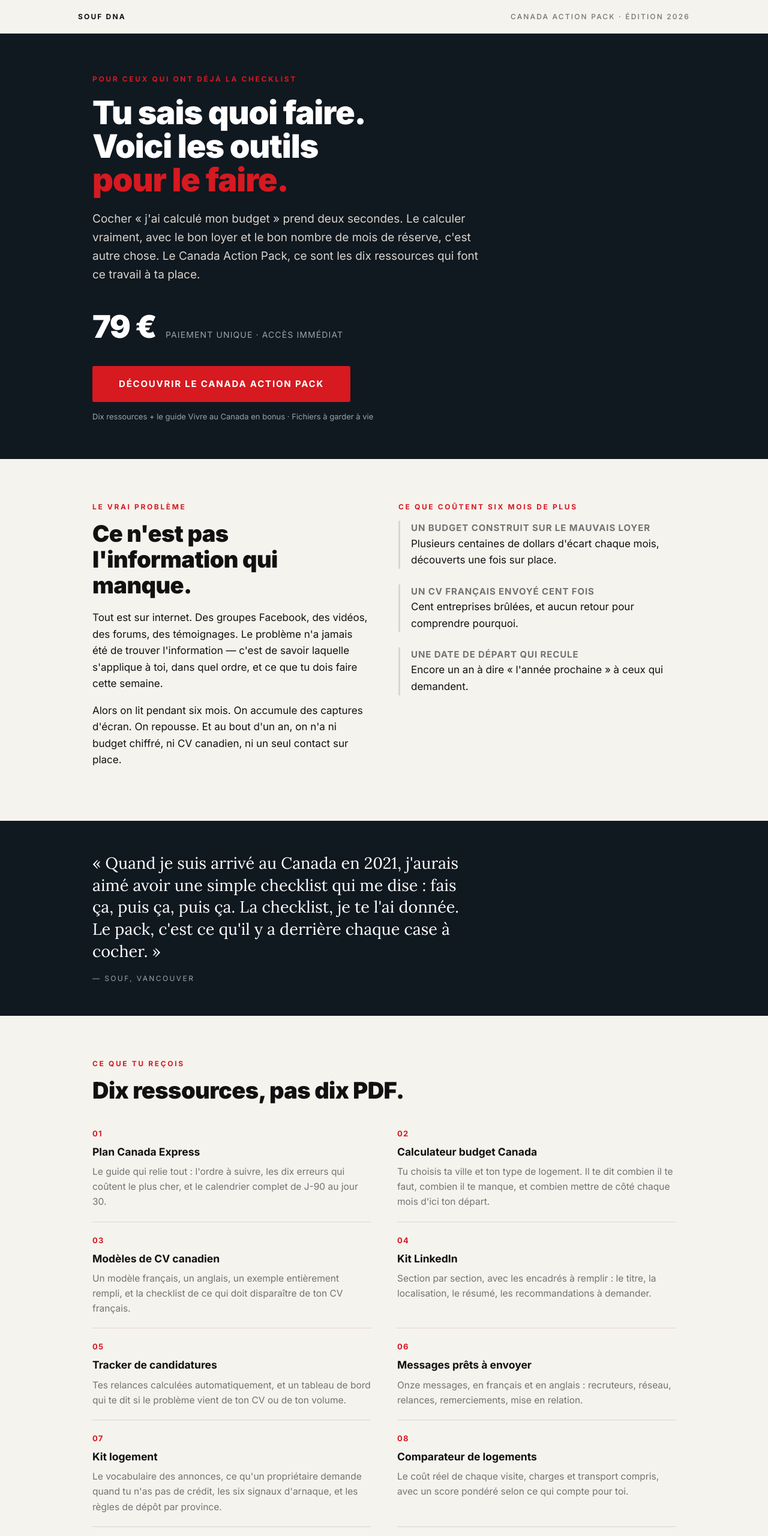
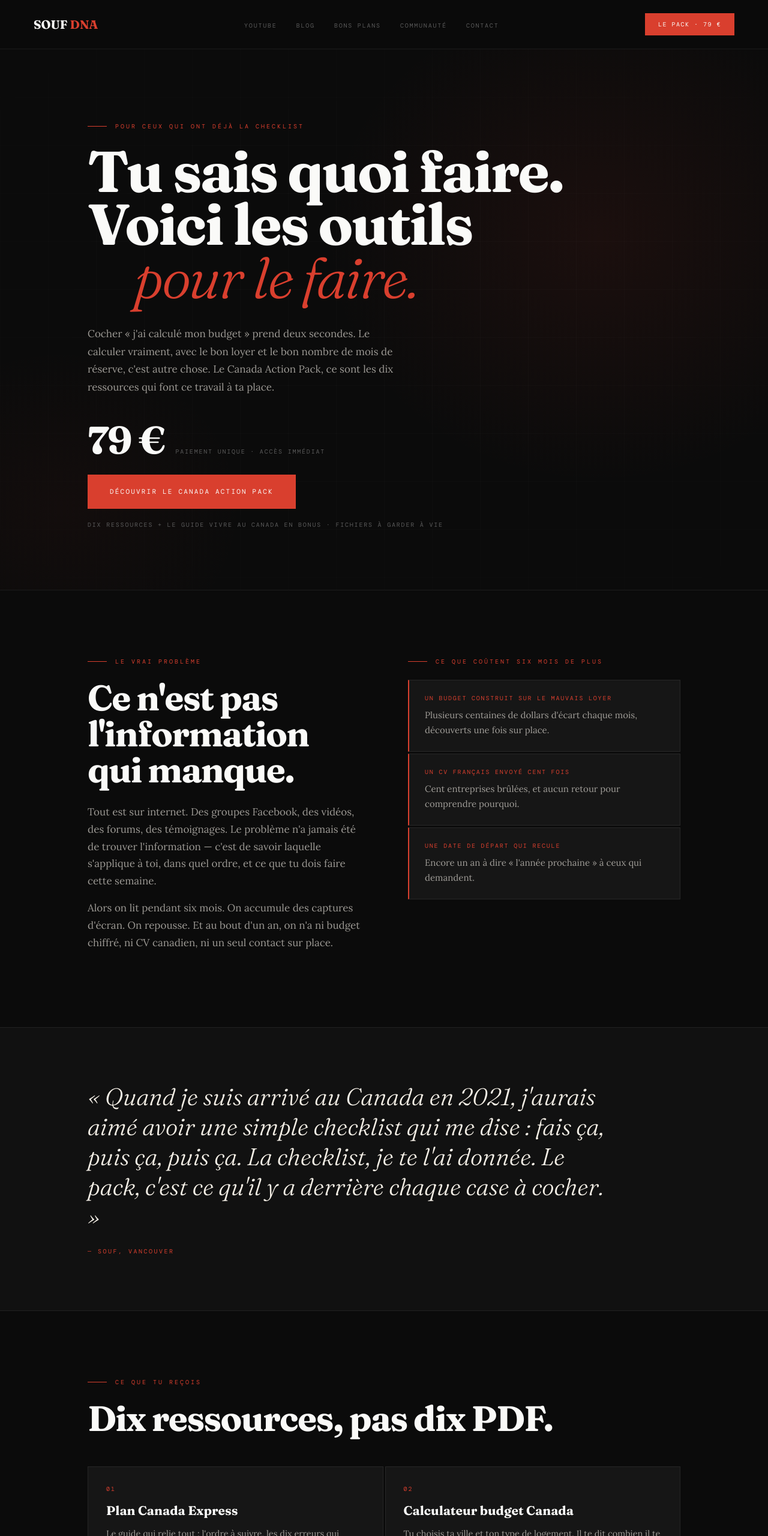
Before and after one commit to Soufianedna/Soufdna, a plain HTML site: page pack.html in a window 1280 px wide. Shown: the top 2560 px of the page at 60% size. Drawn offline with nearby package versions, Linux system fonts and the light colour scheme; a web font is replaced by a local one.

Commit message:
Page pack : nouvelle DA bleu, crème, rouge

```diff
--- a/pack.html
+++ b/pack.html
@@ -7,90 +7,117 @@
 <meta name="description" content="Dix ressources pour préparer ton départ au Canada : calculateur budget, CV canadien, kit LinkedIn, tracker, kit logement, plans jour par jour. Et en bonus, le guide Vivre au Canada.">
 <link rel="preconnect" href="https://fonts.googleapis.com">
 <link rel="preconnect" href="https://fonts.gstatic.com" crossorigin>
-<link href="https://fonts.googleapis.com/css2?family=Inter:wght@400;500;700;900&family=Lora:ital,wght@0,400;1,400&display=swap" rel="stylesheet">
+<link href="https://fonts.googleapis.com/css2?family=Fraunces:ital,opsz,wght@0,9..144,300;0,9..144,700;1,9..144,300;1,9..144,400&family=DM+Mono:ital@0;1&family=Lora:ital,wght@0,400;0,600;1,400&display=swap" rel="stylesheet">
 <style>
-  :root{
-    box-sizing:border-box;
-    padding-top:env(safe-area-inset-top,0px);
-    padding-bottom:env(safe-area-inset-bottom,0px);
-    --encre:#101820; --rouge:#D71920; --gris:#737373; --filet:#DBD6CB;
-    --fond:#F5F3EE; --texte:#111111; --carte:#FFFFFF;
-  }
-  @media (prefers-color-scheme: dark){
-    :root:not([data-theme="light"]){ --fond:#0C1318; --texte:#F2EFE9; --carte:#141C23; --filet:#26313A; --gris:#9AA4AC; }
-  }
-  :root[data-theme="dark"]{ --fond:#0C1318; --texte:#F2EFE9; --carte:#141C23; --filet:#26313A; --gris:#9AA4AC; }
-  *,*::before,*::after{box-sizing:inherit}
-  html{scroll-padding-top:env(safe-area-inset-top,0px); -webkit-text-size-adjust:100%}
-  body{margin:0; background:var(--fond); color:var(--texte);
-    font-family:Inter,-apple-system,BlinkMacSystemFont,"Segoe UI",Arial,sans-serif;
-    font-size:17px; line-height:1.62}
-  img{max-width:100%; height:auto; display:block}
-  .wrap{max-width:1020px; margin:0 auto; padding:0 24px}
-  .serif{font-family:Lora,Georgia,serif}
-  header{border-bottom:1px solid var(--filet)}
-  .bar{display:flex; justify-content:space-between; align-items:center; padding:18px 0; font-size:12px; letter-spacing:.18em; font-weight:700}
-  .bar .ed{color:var(--gris); font-weight:500}
+*,*::before,*::after{box-sizing:border-box;margin:0;padding:0}
+:root{--black:#0B0B0B;--black2:#111;--card:#161616;--red:#D93F2E;--red2:#F04E3C;--cream:#F4EFE6;--white:#FAFAF8;--mid:#5A5A5A;--dim:#2E2E2E;--border:rgba(255,255,255,0.07);--txt:rgba(244,239,230,.62)}
+html{scroll-behavior:smooth;-webkit-text-size-adjust:100%}
+body{background:var(--black);color:var(--white);font-family:'Lora',serif;font-size:17px;line-height:1.7;overflow-x:hidden}
+img{max-width:100%;height:auto;display:block}
+.wrap{max-width:1100px;margin:0 auto;padding:0 56px}
+.serif{font-family:'Fraunces',serif}
+nav{position:sticky;top:0;z-index:500;display:flex;justify-content:space-between;align-items:center;padding:22px 56px;padding-top:calc(22px + env(safe-area-inset-top,0px));backdrop-filter:blur(20px);-webkit-backdrop-filter:blur(20px);background:rgba(11,11,11,.88);border-bottom:1px solid var(--border)}
+.nav-logo{font-family:'Fraunces',serif;font-size:20px;font-weight:700;color:var(--white);text-decoration:none}
+.nav-logo span,.footer-logo span{color:var(--red)}
+.nav-links{display:flex;gap:32px;list-style:none}
+.nav-links a{font-family:'DM Mono',monospace;font-size:10px;letter-spacing:.18em;color:var(--mid);text-decoration:none;text-transform:uppercase;transition:color .25s}
+.nav-links a:hover{color:var(--white)}
+.nav-cta{font-family:'DM Mono',monospace;font-size:10px;letter-spacing:.15em;text-transform:uppercase;padding:10px 22px;background:var(--red);color:var(--white);text-decoration:none;transition:background .25s}
+.nav-cta:hover{background:var(--red2)}
 
-  .hero{background:var(--encre); color:#fff; padding:66px 0 60px}
-  .kicker{font-size:12px; letter-spacing:.22em; font-weight:700; color:var(--rouge); margin:0 0 18px}
-  h1{font-size:clamp(32px,4.6vw,54px); line-height:1.04; margin:0 0 22px; font-weight:900; letter-spacing:-.02em; max-width:16em}
-  h1 em{font-style:normal; color:var(--rouge)}
-  .sous{font-size:19px; color:#D9D4CC; margin:0 0 30px; max-width:34em}
-  .prixbloc{display:flex; align-items:baseline; gap:16px; margin:0 0 22px; flex-wrap:wrap}
-  .prix{font-size:52px; font-weight:900; letter-spacing:-.03em}
-  .prixnote{font-size:14px; color:#9AA4AC; letter-spacing:.08em}
-  .cta{display:inline-block; padding:18px 44px; background:var(--rouge); color:#fff; text-decoration:none;
-    border-radius:3px; font-size:15px; font-weight:700; letter-spacing:.12em}
-  .cta:hover{background:#B5141B}
-  .ctanote{font-size:13px; color:#9AA4AC; margin:14px 0 0}
+.hero{position:relative;overflow:hidden;padding:120px 0 100px;border-bottom:1px solid var(--border)}
+.hero::before{content:'';position:absolute;inset:0;background:radial-gradient(ellipse 55% 70% at 78% 35%,rgba(217,63,46,.08) 0%,transparent 65%),radial-gradient(ellipse 40% 50% at 8% 85%,rgba(217,63,46,.04) 0%,transparent 60%);pointer-events:none}
+.hero::after{content:'';position:absolute;inset:0;background-image:linear-gradient(rgba(255,255,255,.02) 1px,transparent 1px),linear-gradient(90deg,rgba(255,255,255,.02) 1px,transparent 1px);background-size:80px 80px;-webkit-mask-image:radial-gradient(ellipse 80% 80% at 50% 50%,black 30%,transparent 100%);mask-image:radial-gradient(ellipse 80% 80% at 50% 50%,black 30%,transparent 100%);pointer-events:none}
+.hero .wrap{position:relative;z-index:2}
+.kicker,.stitre{font-family:'DM Mono',monospace;font-size:10px;letter-spacing:.3em;color:var(--red);text-transform:uppercase;margin:0 0 22px;display:flex;align-items:center;gap:14px}
+.kicker::before,.stitre::before{content:'';width:32px;height:1px;background:var(--red)}
+h1{font-family:'Fraunces',serif;font-size:clamp(46px,7.5vw,112px);font-weight:700;line-height:.92;letter-spacing:-.03em;color:var(--white);margin:0 0 36px}
+h1 em{font-style:italic;font-weight:300;color:var(--red);display:inline-block;margin-left:clamp(20px,6vw,90px)}
+.sous{font-size:17px;line-height:1.75;color:var(--txt);max-width:520px;margin:0 0 40px}
+.prixbloc{display:flex;align-items:baseline;gap:18px;margin:0 0 26px;flex-wrap:wrap}
+.prix{font-family:'Fraunces',serif;font-size:64px;font-weight:700;letter-spacing:-.03em;line-height:1}
+.prixnote,.ctanote{font-family:'DM Mono',monospace;font-size:10px;letter-spacing:.18em;color:var(--mid);text-transform:uppercase}
+.cta{font-style:normal;display:inline-block;font-family:'DM Mono',monospace;font-size:11px;letter-spacing:.2em;text-transform:uppercase;padding:18px 36px;background:var(--red);color:var(--white);text-decoration:none;border:1px solid var(--red);transition:background .25s,transform .25s}
+.cta:hover{background:var(--red2);transform:translateY(-2px)}
+.ctanote{margin:18px 0 0}
 
-  section{padding:70px 0}
-  .stitre{font-size:12px; letter-spacing:.22em; font-weight:700; color:var(--rouge); margin:0 0 14px}
-  h2{font-size:clamp(26px,3.3vw,38px); line-height:1.12; margin:0 0 20px; font-weight:900; letter-spacing:-.015em; max-width:17em}
-  h3{font-size:19px; margin:0 0 8px; font-weight:700}
-  .deux{display:grid; grid-template-columns:1fr 1fr; gap:48px; align-items:start}
-  .gris{color:var(--gris)}
-  .res{display:grid; grid-template-columns:repeat(2,1fr); gap:0 44px}
-  .res .item{padding:20px 0; border-bottom:1px solid var(--filet)}
-  .res .n{font-size:13px; font-weight:700; color:var(--rouge); letter-spacing:.1em}
-  .res h4{margin:6px 0 6px; font-size:17.5px; font-weight:700}
-  .res p{margin:0; font-size:15.5px; color:var(--gris)}
-  .shot{border:1px solid var(--filet); border-radius:3px; margin-top:18px}
-  .bande{background:var(--encre); color:#fff; padding:52px 0}
-  .bande p{font-size:clamp(20px,2.5vw,27px); line-height:1.36; margin:0; max-width:24em}
-  .bande span{display:block; margin-top:18px; font-size:12px; letter-spacing:.2em; color:#9AA4AC}
-  .cols{display:grid; grid-template-columns:1fr 1fr; gap:40px}
-  .carte{background:var(--carte); border:1px solid var(--filet); border-radius:4px; padding:26px}
-  .carte ul{margin:12px 0 0; padding-left:20px}
-  .carte li{margin:8px 0; font-size:16px}
-  .avant{border-left:3px solid var(--filet); padding-left:18px; margin:0 0 26px}
-  .avant b{display:block; font-size:15px; color:var(--gris); letter-spacing:.06em}
-  .apres{border-left:3px solid var(--rouge); padding-left:18px; margin:0 0 26px}
-  .bonus{margin-top:44px; background:var(--encre); color:#fff; border-radius:4px; padding:34px 36px; display:grid; grid-template-columns:auto 1fr; gap:28px; align-items:center}
-  .bonus .tag{font-size:12px; letter-spacing:.22em; font-weight:700; color:var(--rouge); margin:0 0 10px}
-  .bonus h3{font-size:24px; margin:0 0 10px; color:#fff}
-  .bonus p{margin:0; color:#D9D4CC; font-size:16px}
-  .bonus .pages{font-size:64px; font-weight:900; letter-spacing:-.04em; line-height:1; color:#fff}
-  .bonus .pages small{display:block; font-size:12px; letter-spacing:.2em; color:#9AA4AC; font-weight:700; margin-top:6px}
-  @media (max-width:860px){ .bonus{grid-template-columns:1fr; padding:28px 24px} }
-  .faq dt{font-weight:700; margin:24px 0 6px; font-size:17px}
-  .faq dd{margin:0; color:var(--gris); font-size:16px}
-  .achat{background:var(--carte); border:1px solid var(--filet); border-radius:4px; padding:36px; text-align:center}
-  .achat .prix{color:var(--texte); font-size:46px}
-  footer{border-top:1px solid var(--filet); padding:26px 0 44px; font-size:12px; color:var(--gris); letter-spacing:.08em}
-  .legal{font-size:12.5px; color:var(--gris); line-height:1.5; max-width:52em}
-  @media (max-width:860px){
-    .deux,.cols,.res{grid-template-columns:1fr; gap:28px}
-    .hero{padding:46px 0 48px}
-    section{padding:52px 0}
-    .cta{display:block; text-align:center; padding:18px}
-  }
+section{padding:110px 0}
+h2{font-family:'Fraunces',serif;font-size:clamp(34px,4.6vw,60px);font-weight:700;line-height:1.02;letter-spacing:-.03em;color:var(--white);margin:0 0 26px;max-width:15em}
+h3{font-family:'Fraunces',serif;font-size:21px;font-weight:600;margin:0 0 8px;color:var(--white)}
+p{color:var(--txt);margin:0 0 16px}
+.gris{color:var(--txt)}
+.deux{display:grid;grid-template-columns:1fr 1fr;gap:80px;align-items:start}
+.avant{background:var(--card);border:1px solid var(--border);border-left:2px solid var(--red);padding:22px 26px;margin:0 0 3px;font-size:15px;line-height:1.65;color:var(--txt)}
+.avant b{display:block;font-family:'DM Mono',monospace;font-size:10px;letter-spacing:.18em;color:var(--red);font-weight:400;margin-bottom:8px}
+
+.res{display:grid;grid-template-columns:repeat(2,1fr);gap:3px;margin-top:50px}
+.res .item{background:var(--card);border:1px solid var(--border);padding:28px 30px;position:relative;overflow:hidden;transition:border-color .3s,background .3s}
+.res .item::after{content:'';position:absolute;left:0;top:0;bottom:0;width:2px;background:var(--red);transform:scaleY(0);transform-origin:bottom;transition:transform .4s cubic-bezier(.23,1,.32,1)}
+.res .item:hover{border-color:rgba(217,63,46,.3);background:#1c1c1c}
+.res .item:hover::after{transform:scaleY(1)}
+.res .n{font-family:'DM Mono',monospace;font-size:10px;letter-spacing:.2em;color:var(--red)}
+.res h4{font-family:'Fraunces',serif;font-size:21px;font-weight:700;margin:10px 0 8px;color:var(--white)}
+.res p{margin:0;font-size:14.5px;line-height:1.65}
+
+.bonus{margin-top:3px;background:linear-gradient(135deg,#1c0d0a,#161616 60%);border:1px solid rgba(217,63,46,.3);padding:36px 40px;display:grid;grid-template-columns:auto 1fr;gap:36px;align-items:center}
+.bonus .tag{font-family:'DM Mono',monospace;font-size:10px;letter-spacing:.3em;color:var(--red);margin:0 0 10px}
+.bonus h3{font-size:clamp(24px,2.6vw,32px);font-weight:700;margin:0 0 12px}
+.bonus p{margin:0;font-size:15.5px}
+.bonus .pages{font-family:'Fraunces',serif;font-size:84px;font-weight:700;letter-spacing:-.05em;line-height:.9;color:var(--white)}
+.bonus .pages small{display:block;font-family:'DM Mono',monospace;font-size:10px;letter-spacing:.25em;color:var(--red);font-weight:400;margin-top:10px}
+
+.shot{border:1px solid rgba(217,63,46,.2);margin-top:18px}
+.bande{background:var(--black2);border-top:1px solid var(--border);border-bottom:1px solid var(--border);padding:90px 0}
+.bande p{font-family:'Fraunces',serif;font-style:italic;font-weight:300;font-size:clamp(24px,3.2vw,40px);line-height:1.25;color:var(--cream);max-width:22em;margin:0}
+.bande span{display:block;margin-top:24px;font-family:'DM Mono',monospace;font-size:10px;letter-spacing:.25em;color:var(--red)}
+.cols{display:grid;grid-template-columns:1fr 1fr;gap:3px}
+.carte{background:var(--card);border:1px solid var(--border);padding:34px}
+.carte ul{list-style:none;margin:6px 0 0}
+.carte li{font-size:15.5px;line-height:1.6;color:var(--txt);padding:10px 0 10px 22px;position:relative;border-bottom:1px solid var(--border)}
+.carte li:last-child{border-bottom:none}
+.carte li::before{content:'—';position:absolute;left:0;color:var(--red)}
+.legal{font-size:14px;line-height:1.7;color:rgba(244,239,230,.45);max-width:52em}
+.legal b{color:var(--cream)}
+.achat{background:var(--card);border:1px solid rgba(217,63,46,.3);padding:56px 40px;text-align:center}
+.achat .stitre{justify-content:center}
+.achat .prix{font-size:84px;margin-bottom:6px}
+.faq dl{margin-top:30px;border-top:1px solid var(--border)}
+.faq dt{font-family:'Fraunces',serif;font-size:21px;font-weight:600;color:var(--white);padding:26px 0 8px}
+.faq dd{font-size:15.5px;line-height:1.75;color:var(--txt);padding:0 0 26px;border-bottom:1px solid var(--border);max-width:44em}
+a{color:var(--white)}
+footer{border-top:1px solid var(--border);padding:36px 56px;padding-bottom:calc(36px + env(safe-area-inset-bottom,0px));display:flex;justify-content:space-between;align-items:center;gap:24px;flex-wrap:wrap}
+.footer-logo{font-family:'Fraunces',serif;font-size:18px;font-weight:700;color:var(--white);text-decoration:none}
+.footer-links{display:flex;gap:28px;list-style:none;flex-wrap:wrap}
+.footer-links a{font-family:'DM Mono',monospace;font-size:9px;letter-spacing:.15em;color:var(--mid);text-decoration:none;text-transform:uppercase;transition:color .25s}
+.footer-links a:hover{color:var(--red)}
+.footer-copy{font-family:'DM Mono',monospace;font-size:9px;letter-spacing:.1em;color:var(--dim);text-transform:uppercase}
+@media (max-width:860px){
+ .wrap{padding:0 22px}
+ nav{padding:16px 22px;padding-top:calc(16px + env(safe-area-inset-top,0px))}
+ .nav-links{display:none}
+ .hero{padding:80px 0 70px}
+ section{padding:72px 0}
+ .deux,.cols,.res{grid-template-columns:1fr;gap:3px}
+ .deux{gap:40px}
+ .bonus{grid-template-columns:1fr;gap:18px;padding:28px 24px}
+ .cta{display:block;text-align:center}
+ footer{padding:30px 22px;flex-direction:column;align-items:flex-start}
+}
 </style>
 </head>
 <body>
 
-<header><div class="wrap bar"><span>SOUF DNA</span><span class="ed">CANADA ACTION PACK · ÉDITION 2026</span></div></header>
+<nav>
+  <a href="/" class="nav-logo">SOUF <span>DNA</span></a>
+  <ul class="nav-links">
+    <li><a href="/#youtube">YouTube</a></li>
+    <li><a href="/#blog">Blog</a></li>
+    <li><a href="/bons-plans.html">Bons Plans</a></li>
+    <li><a href="/#communaute">Communauté</a></li>
+    <li><a href="/#contact">Contact</a></li>
+  </ul>
+  <a href="https://pack.soufdna.com/commande" class="nav-cta">Le pack · 79 €</a>
+</nav>
 
 <div class="hero">
   <div class="wrap">
@@ -157,7 +184,7 @@
   </div>
 </section>
 
-<section style="background:var(--carte); border-top:1px solid var(--filet); border-bottom:1px solid var(--filet)">
+<section style="background:var(--black2); border-top:1px solid var(--border); border-bottom:1px solid var(--border)">
   <div class="wrap">
     <p class="stitre">À QUOI ÇA RESSEMBLE</p>
     <h2>Des outils qui calculent, pas des pages à lire.</h2>
@@ -212,7 +239,7 @@
       <div class="prix">79 €</div>
       <p class="gris" style="margin:6px 0 24px">Paiement unique. Accès immédiat. Dix ressources à télécharger et à garder, et le guide Vivre au Canada en bonus.</p>
       <a class="cta" href="https://pack.soufdna.com/commande">JE PRENDS LE PACK</a>
-      <p class="gris" style="font-size:13px; margin:16px 0 0">Paiement sécurisé par Stripe · SOUF DNA CORP</p>
+      <p class="ctanote" style="margin:18px 0 0">Paiement sécurisé par Stripe · SOUF DNA CORP</p>
     </div>
   </div>
 </section>
@@ -233,7 +260,7 @@
       <dt>Comment je reçois le pack ?</dt>
       <dd>Immédiatement après le paiement, tu reçois par courriel tes accès à ton espace personnel. Tu y télécharges chaque ressource, en PDF, Word ou Excel, et tu la gardes. Les fichiers s'ouvrent dans Word, Pages, Google Docs ou Google Sheets.</dd>
       <dt>Et si ça ne me convient pas ?</dt>
-      <dd>Le pack est un contenu numérique, accessible dès le paiement : il n'est pas remboursable une fois l'accès ouvert. C'est pour ça que cette page détaille tout ce qu'il contient avant ton achat. Une question avant de te décider ? Écris-moi à <a href="mailto:contact@soufdna.com" style="color:inherit">contact@soufdna.com</a>.</dd>
+      <dd>Le pack est un contenu numérique, accessible dès le paiement : il n'est pas remboursable une fois l'accès ouvert. C'est pour ça que cette page détaille tout ce qu'il contient avant ton achat. Une question avant de te décider ? Écris-moi à <a href="mailto:contact@soufdna.com">contact@soufdna.com</a>.</dd>
     </dl>
   </div>
 </section>
@@ -247,10 +274,13 @@
 </div>
 
 <footer>
-  <div class="wrap" style="display:flex; justify-content:space-between; gap:16px; flex-wrap:wrap">
-    <span>SOUF DNA CORP · CANADA ACTION PACK · ÉDITION 2026</span>
-    <span><a href="/cgv" style="color:inherit">CGV</a> · <a href="/mentions-legales" style="color:inherit">MENTIONS LÉGALES</a> · <a href="/confidentialite" style="color:inherit">CONFIDENTIALITÉ</a></span>
-  </div>
+  <a href="/" class="footer-logo">SOUF <span>DNA</span></a>
+  <ul class="footer-links">
+    <li><a href="/cgv">CGV</a></li>
+    <li><a href="/mentions-legales">Mentions légales</a></li>
+    <li><a href="/confidentialite">Confidentialité</a></li>
+  </ul>
+  <span class="footer-copy">© 2026 SOUF DNA CORP</span>
 </footer>
 
 </body>
```
